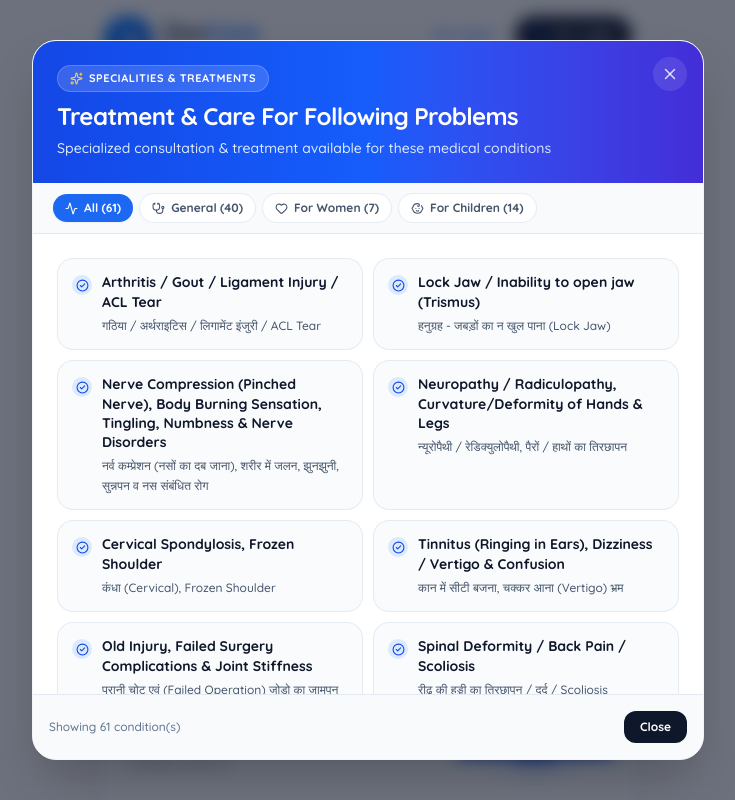
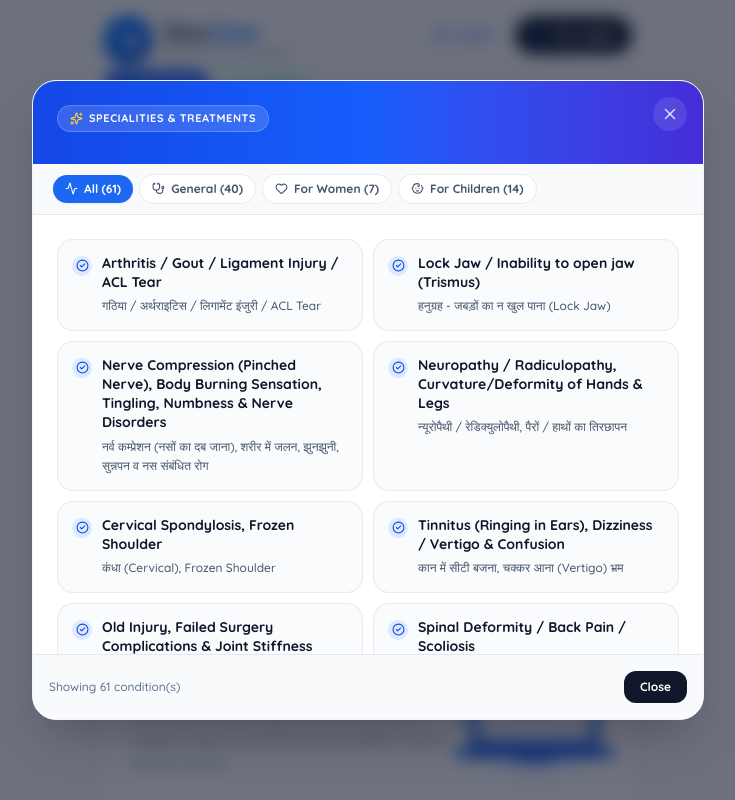
Before and after one commit to jaskamal2724/patient-registration, a Next.js app: page / in a window 1280 px wide. Both pictures are taken after a click on the button "Problems Treated". Shown: the top 800 px of the page, without its empty margins (272-1007 px from the left). Built offline with nearby package versions, Linux system fonts and the light colour scheme; no server answers.

Commit message:
Refactor code structure for improved readability and maintainability

```diff
--- a/app/components/TreatedConditionsModal.tsx
+++ b/app/components/TreatedConditionsModal.tsx
@@ -51,7 +51,7 @@ export default function TreatedConditionsModal({
       onClick={onClose}
     >
       <div
-        className="bg-white rounded-3xl w-full max-w-2xl max-h-[90vh] flex flex-col shadow-2xl border border-slate-100 animate-slide-up relative overflow-hidden text-left"
+        className="bg-white rounded-3xl w-full max-w-2xl h-[80vh] flex flex-col shadow-2xl border border-slate-100 animate-slide-up relative overflow-hidden text-left"
         onClick={(e) => e.stopPropagation()}
       >
         {/* Header Bar */}
@@ -75,12 +75,7 @@ export default function TreatedConditionsModal({
             </span>
           </div>
 
-          <h3 className="font-display text-xl sm:text-2xl font-extrabold text-white tracking-tight leading-snug">
-            {t("treatedConditionsModalTitle")}
-          </h3>
-          <p className="font-body text-xs sm:text-sm text-blue-100 mt-1 font-medium leading-relaxed max-w-xl">
-            {t("treatedConditionsModalSubtitle")}
-          </p>
+
         </div>
 
         {/* Filter Tabs */}
--- a/next.config.ts
+++ b/next.config.ts
@@ -16,7 +16,7 @@ const nextConfig: NextConfig = {
       bodySizeLimit: "1mb",
     },
   },
-  allowedDevOrigins: ["192.168.1.36"],
+  allowedDevOrigins: ["192.168.1.12"],
 };
 
 export default withSerwist(nextConfig);
```
Also changed, not shown: public/sw.js.
